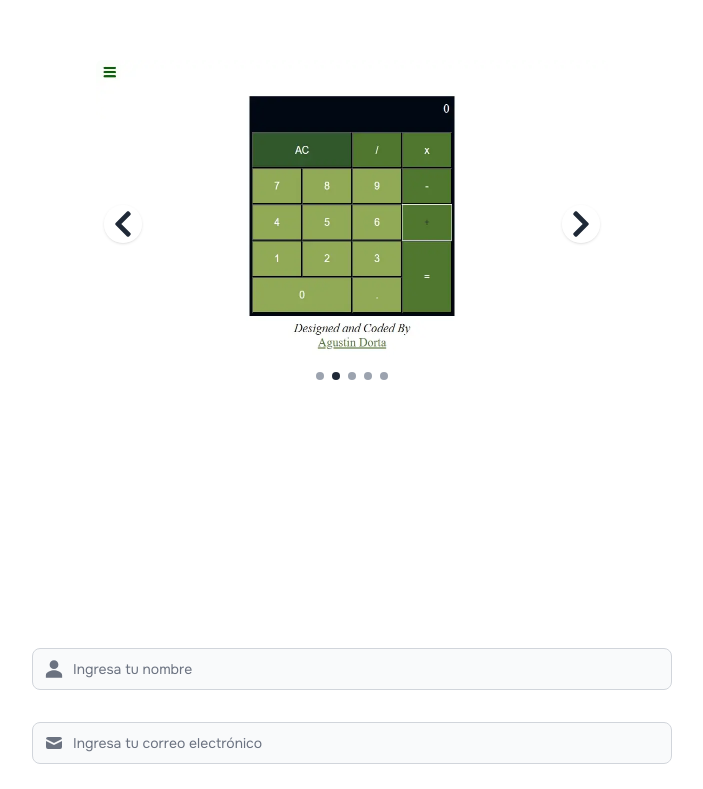
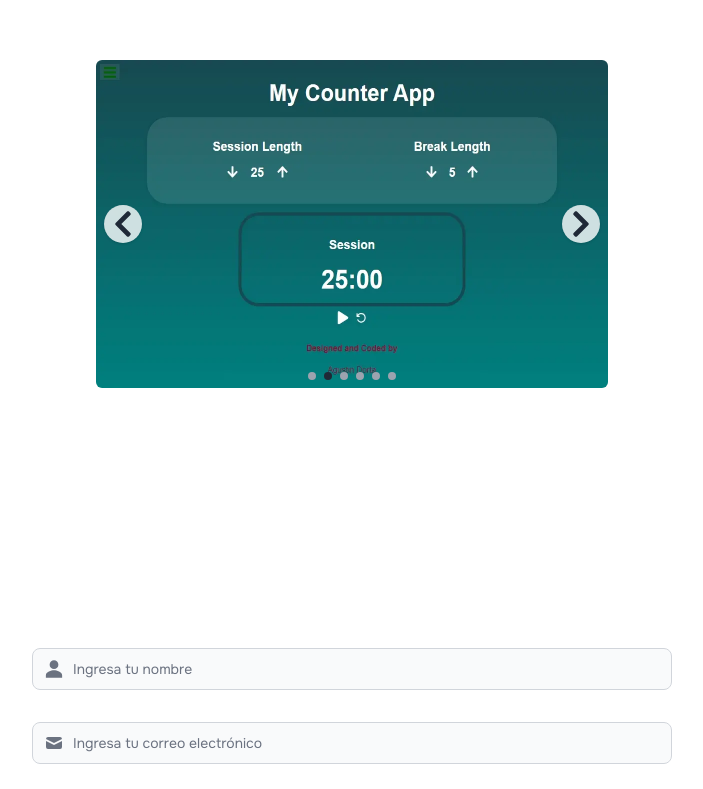
Before and after one commit to mordok22012/portafolio, a React (Vite) app: page / in a window 1280 px wide. Shown: the part 1523-2312 px from the top of the page, without its empty margins (288-991 px from the left). Built offline with nearby package versions, Linux system fonts and the light colour scheme.

Commit message:
export no usados borrados

```diff
--- a/src/components/aboutMe/AboutMe.jsx
+++ b/src/components/aboutMe/AboutMe.jsx
@@ -1,17 +1,18 @@
-
 import avatar from "@assets/webdeveloperflatline.svg";
 import { PiHandWavingFill } from "react-icons/pi";
 
 const SobreMi = () => {
-
   return (
     <section
       id="sobreMi"
       className=" flex flex-col justify-start items-center  text-white h-screen   w-full relative"
-
     >
-      <div id="img-hero" className="h-3/5 w-full " >
-        <img src={avatar} alt="hero img" className="w-full h-full object-fill " />
+      <div id="img-hero" className="h-3/5 w-full ">
+        <img
+          src={avatar}
+          alt="hero img"
+          className="w-full h-full object-fill "
+        />
       </div>
 
       <div id="text-hero" className="h-2/5 w-11/12 md:w-4/5 px-4">
@@ -21,10 +22,10 @@ const SobreMi = () => {
           </span>
           <span className="block">Soy Joel Dorta</span>
         </h1>
-        <p className=" text-pretty text-left text-sm md:text-base ">
-          "Desarrollador web. De Buenos Aires, Argentina. Especializado en crear
-          aplicaciones interactivas y eficientes utilizando React y
-          Redux-toolkit para la logica y Tailwind para el diseño."
+        <p className="text-pretty text-left text-sm md:text-base">
+          &quot;Desarrollador web. De Buenos Aires, Argentina. Especializado en
+          crear aplicaciones interactivas y eficientes utilizando React y
+          Redux-toolkit para la logica y Tailwind para el diseño.&quot;
         </p>
       </div>
     </section>
--- a/src/components/contact/Form.jsx
+++ b/src/components/contact/Form.jsx
@@ -1,4 +1,4 @@
-import React, { useState } from "react";
+import { useState } from "react";
 import { Label, Textarea, Button } from "flowbite-react";
 import { HiMail } from "react-icons/hi";
 import { IoPersonSharp } from "react-icons/io5";
@@ -70,8 +70,14 @@ const ContactForm = () => {
         register={register}
         validationRules={{
           required: "Nombre requerido",
-          maxLength: { value: 20, message: "Nombre no debe ser mayor a 20 caracteres" },
-          minLength: { value: 2, message: "Nombre debe ser mayor a 2 caracteres" },
+          maxLength: {
+            value: 20,
+            message: "Nombre no debe ser mayor a 20 caracteres",
+          },
+          minLength: {
+            value: 2,
+            message: "Nombre debe ser mayor a 2 caracteres",
+          },
           pattern: {
             value: /^[A-Za-zÁÉÍÓÚáéíóúñÑ\s]+$/,
             message: "El nombre solo puede contener letras",
@@ -79,7 +85,11 @@ const ContactForm = () => {
         }}
         errors={errors}
       />
-      {errors.name && <span className="block text-rose-600 text-xs">{errors.name.message}</span>}
+      {errors.name && (
+        <span className="block text-rose-600 text-xs">
+          {errors.name.message}
+        </span>
+      )}
 
       <FormInput
         type="email"
@@ -97,22 +107,38 @@ const ContactForm = () => {
         }}
         errors={errors}
       />
-      {errors.email && <span className="block text-rose-600 text-xs">{errors.email.message}</span>}
+      {errors.email && (
+        <span className="block text-rose-600 text-xs">
+          {errors.email.message}
+        </span>
+      )}
 
       <div className="mb-2 block">
-        <Label htmlFor="textAreaMessage" value="Mensaje" className="text-white pb-2" />
+        <Label
+          htmlFor="textAreaMessage"
+          value="Mensaje"
+          className="text-white pb-2"
+        />
         <Textarea
           id="mensaje"
           placeholder="Escribe tu mensaje..."
           rows={4}
           {...register("textAreaMessage", {
             required: "El mensaje es obligatorio",
-            minLength: { value: 10, message: "El mensaje debe tener al menos 10 caracteres" },
-            maxLength: { value: 200, message: "El mensaje no debe exceder 200 caracteres" },
+            minLength: {
+              value: 10,
+              message: "El mensaje debe tener al menos 10 caracteres",
+            },
+            maxLength: {
+              value: 200,
+              message: "El mensaje no debe exceder 200 caracteres",
+            },
           })}
         />
         {errors.textAreaMessage && (
-          <span className="block text-rose-600 text-xs">{errors.textAreaMessage.message}</span>
+          <span className="block text-rose-600 text-xs">
+            {errors.textAreaMessage.message}
+          </span>
         )}
       </div>
 
--- a/src/components/nav.jsx
+++ b/src/components/nav.jsx
@@ -1,4 +1,4 @@
-import React, { useEffect, useState } from "react";
+import { useEffect, useState } from "react";
 import { useStore } from "../store/Store";
 
 const sectionsArray = [
--- a/src/components/projects/Projects.jsx
+++ b/src/components/projects/Projects.jsx
@@ -1,5 +1,5 @@
 "use client";
-import React, { useEffect, useState } from "react";
+import { useEffect, useState } from "react";
 import { Button } from "flowbite-react";
 import { SiNetlify } from "react-icons/si";
 import { IoLogoGithub } from "react-icons/io5";
--- a/src/data/portfolioProjects.js
+++ b/src/data/portfolioProjects.js
@@ -1,3 +1,4 @@
+import weatherApp from "@assets/proyectos/weatherApp.webp";
 import pomodoroImg from "@assets/proyectos/pomodoro.webp";
 import calculatorImg from "@assets/proyectos/calculator.webp";
 import drumsMachineImg from "@assets/proyectos/drumsMachine.webp";
@@ -6,13 +7,21 @@ import randomQuoteMachineImg from "@assets/proyectos/randomQuoteMachine.webp";
 
 
 const portfolioProjects = [
+  {
+      name: "Weather app",
+      src: weatherApp,
+      link: "https://weatherapp-weatherapi.netlify.app/",
+      github: "https://github.com/mordok22012/weatherApp",
+      descripcion: 'Consulta el clima actual y el pronóstico de los próximos días usando una interfaz atractiva, rápida y responsiva.',
+      tecnologiasUsadas: "HTML, SCSS, JavaScript, React",
+    },
     {
       name: "25 + 5 Clock",
       src: pomodoroImg,
       link: "https://cdpn.io/pen/debug/eYwYYbz?authentication_hash=PNAvYgowvWvr",
       github: "https://codepen.io/mordok22012/pen/eYwYYbz",
-      descripcion: '"Pomodoro 25 + 5 Clock" hecho en React con React-icons.',
-      tecnologiasUsadas: "HTML, SCSS, JavaScript, React",
+      descripcion: '"Pomodoro 25 + 5 Clock" que permite cambiar entre bloques de productividad y descanso.',
+      tecnologiasUsadas: "React, TypeScript, Tailwind CSS",
     },
     {
       name: "Calculator",
```
Also changed, not shown: src/components/contact/Inputs.jsx (+4 -11 lines), src/components/header/Header.jsx (+13 -17 lines), src/components/skills/Skills.jsx (+4 -6 lines), src/store/Store.jsx (+7 -11 lines), src/assets/proyectos/weatherApp.webp (added).
